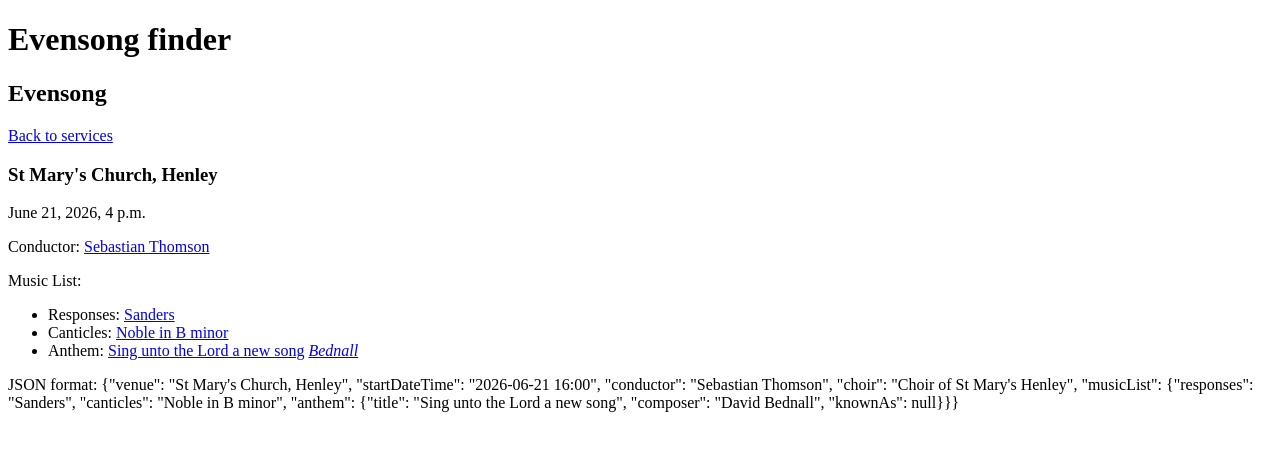
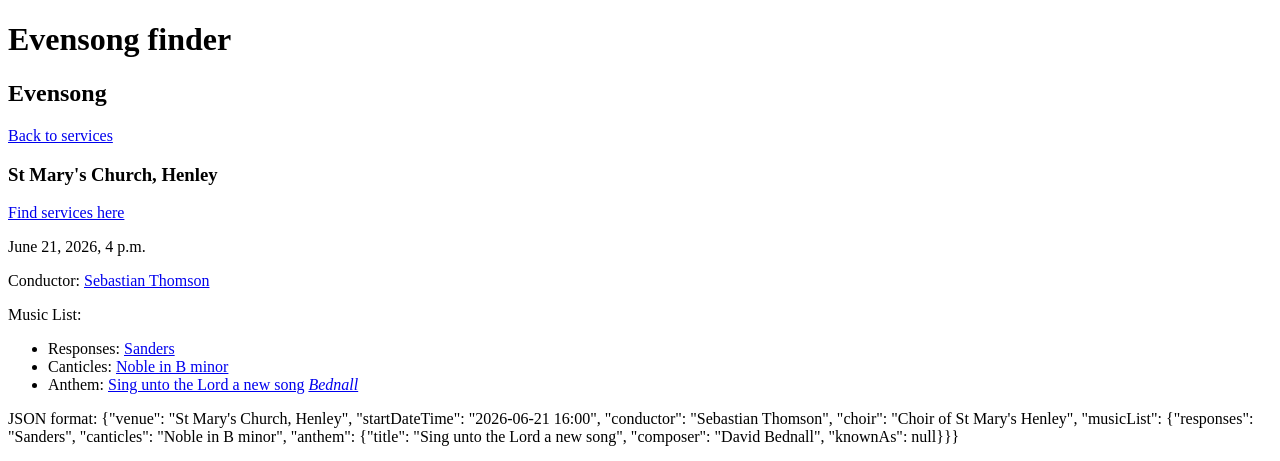
Before and after one commit to stephennichols/evensong, a Django app: page /services/2/ in a window 1280 px wide. Shown: the top 461 px of the page. Run offline with Django 5.2, Linux system fonts and the light colour scheme; data comes from the database, SQL or seed files in the repository.

Commit message:
Organise the templates folder into components and pages

```diff
--- a/services/templates/services/serviceDetails.html
+++ b/services/templates/services/pages/serviceDetails.html
@@ -3,15 +3,16 @@
     <h2>Evensong</h2>
     <a href="/services/">Back to services</a>
     <h3>{{ service.venue }}</h3>
-    {% include "services/externalLink.html" with url=service.venue.websiteUrl name="Website" %}
-    {% include "services/externalLink.html" with url=service.venue.wikiUrl name="Wikipedia" %}
-    {% include "services/externalLink.html" with url=service.venue.mapUrl name="Map" %}
+    <a href="/services/venues/{{ service.venue_id }}/">Find services here</a>
+    {% include "services/components/externalLink.html" with url=service.venue.websiteUrl name="Website" %}
+    {% include "services/components/externalLink.html" with url=service.venue.wikiUrl name="Wikipedia" %}
+    {% include "services/components/externalLink.html" with url=service.venue.mapUrl name="Map" %}
     <p>{{ service.startDateTime }}</p>
     {% if service.conductor != None %}
         <p>
             <label>Conductor:</label>
             <a href="/services/musicians/{{ service.conductor_id }}/">{{ service.conductor.fullName }}</a>
-            {% include "services/externalLink.html" with url=service.conductor.wikiUrl name="Wikipedia" %}
+            {% include "services/components/externalLink.html" with url=service.conductor.wikiUrl name="Wikipedia" %}
         </p>
     {% endif %}
     <p>Music List:</p>
@@ -19,18 +20,18 @@
         <li>
             <label>Responses:</label>
             <a href="/services/responses/{{ service.musicList.responses_id }}/">{{ service.musicList.responses.knownAs }}</a>
-            {% include "services/externalLink.html" with url=service.musicList.responses.composer.wikiUrl name="Wikipedia" %}
+            {% include "services/components/externalLink.html" with url=service.musicList.responses.composer.wikiUrl name="Wikipedia" %}
         </li>
         <li>
             <label>Canticles:</label>
             <a href="/services/canticles/{{ service.musicList.canticles_id }}/">{{ service.musicList.canticles.knownAs }}</a>
-            {% include "services/externalLink.html" with url=service.musicList.canticles.composer.wikiUrl name="Wikipedia" %}
+            {% include "services/components/externalLink.html" with url=service.musicList.canticles.composer.wikiUrl name="Wikipedia" %}
         </li>
         <li>
             <label>Anthem:</label>
             <span><a href="/services/anthems/{{ service.musicList.anthem_id }}/">{{ service.musicList.anthem.title }}</a>
                 <i><a href="/services/musicians/{{ service.musicList.anthem.composer_id }}/">{{ service.musicList.anthem.composer.knownAs }}</a></i>
-                {% include "services/externalLink.html" with url=service.musicList.anthem.composer.wikiUrl name="Wikipedia" %}
+                {% include "services/components/externalLink.html" with url=service.musicList.anthem.composer.wikiUrl name="Wikipedia" %}
             </span>
         </li>
     </ul>
--- a/services/views.py
+++ b/services/views.py
@@ -2,11 +2,12 @@ from django.http import HttpResponse
 from django.template import loader
 from django.db.models import Q
 
-from .models import Service
+from .models import Service, Venue
+
 
 def index(request):
     latest_services = Service.objects.all().order_by("-startDateTime")[:5]
-    template = loader.get_template("services/index.html")
+    template = loader.get_template("services/pages/index.html")
     context = {"services": latest_services, "heading": "Upcoming services"}
     return HttpResponse(template.render(context, request))
 
@@ -16,7 +17,7 @@ def detail(request, service_id):
                .select_related("venue")
                .first()
                )
-    template = loader.get_template("services/serviceDetails.html")
+    template = loader.get_template("services/pages/serviceDetails.html")
     context = {"service": service}
     return HttpResponse(template.render(context, request))
 
@@ -24,7 +25,7 @@ def responsesIndex(request, responses_id):
     services = (Service.objects
                .filter(musicList__responses_id=responses_id)
                )
-    template = loader.get_template("services/index.html")
+    template = loader.get_template("services/pages/index.html")
     context = {"services": services, "heading": "Services containing these responses"}
     return HttpResponse(template.render(context, request))
 
@@ -32,7 +33,7 @@ def canticlesIndex(request, canticles_id):
     services = (Service.objects
                 .filter(musicList__canticles_id=canticles_id)
                 )
-    template = loader.get_template("services/index.html")
+    template = loader.get_template("services/pages/index.html")
     context = {"services": services, "heading": "Services containing these canticles"}
     return HttpResponse(template.render(context, request))
 
@@ -40,7 +41,7 @@ def anthemIndex(request, anthem_id):
     services = (Service.objects
                 .filter(musicList__anthem_id=anthem_id)
                 )
-    template = loader.get_template("services/index.html")
+    template = loader.get_template("services/pages/index.html")
     context = {"services": services, "heading": "Services containing this anthem"}
     return HttpResponse(template.render(context, request))
 
@@ -52,6 +53,14 @@ def musicianIndex(request, musician_id):
         Q(musicList__canticles__composer_id=musician_id) |
         Q(musicList__anthem__composer_id=musician_id)
     ))
-    template = loader.get_template("services/index.html")
+    template = loader.get_template("services/pages/index.html")
     context = {"services": services, "heading": "Services featuring this musician"}
     return HttpResponse(template.render(context, request))
+
+def venueIndex(request, venue_id):
+    services = (Service.objects
+                .filter(venue_id=venue_id)
+                )
+    template = loader.get_template("services/pages/index.html")
+    context = {"services": services, "heading": "Services at this venue"}
+    return HttpResponse(template.render(context, request))
```
Also changed, not shown: services/templates/services/components/externalLink.html (renamed from services/templates/services/externalLink.html), services/templates/services/pages/index.html (renamed from services/templates/services/index.html).
